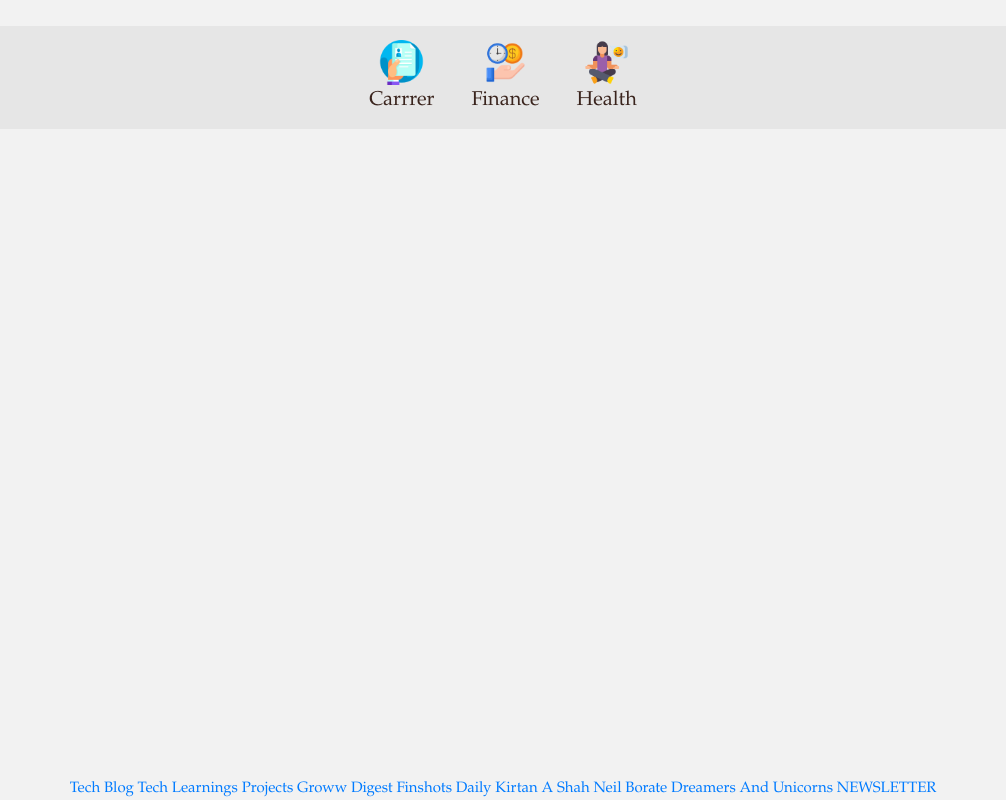
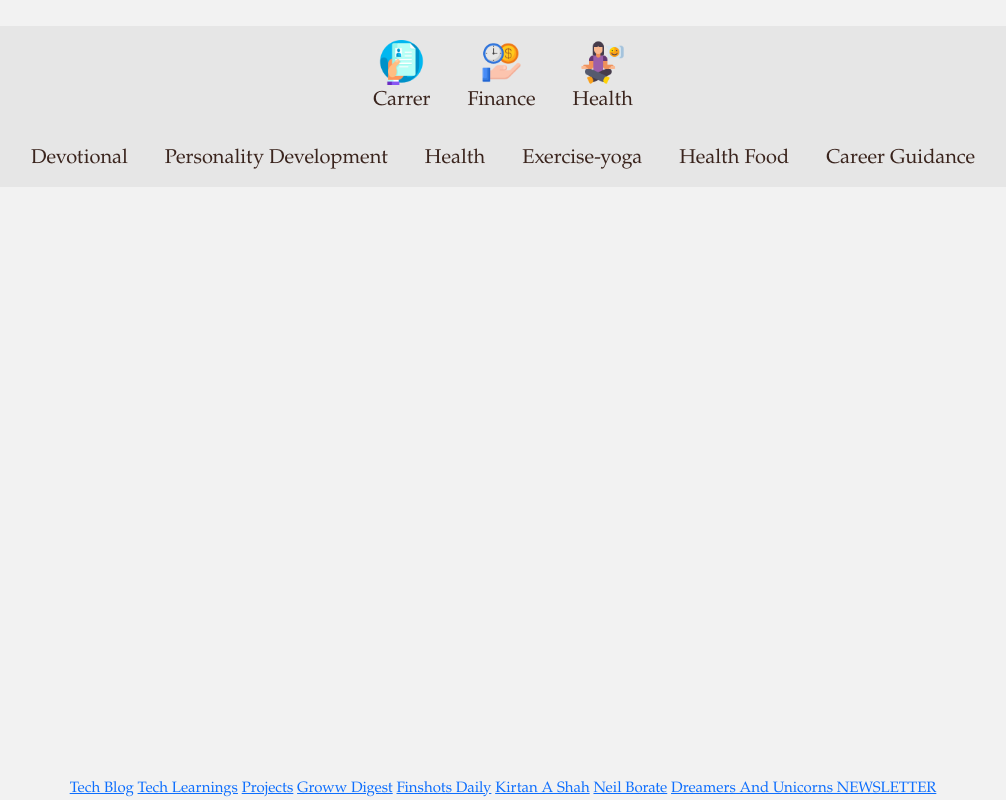
Before and after one commit to srinivasu-nalla/srivasu_app, a plain HTML site: page index.html in a window 1280 px wide. Shown: the whole page, without its empty margins (137-1143 px from the left). Drawn offline with nearby package versions, Linux system fonts and the light colour scheme.

Commit message:
Update index.html
Added Enadu Links for Reading

```diff
--- a/index.html
+++ b/index.html
@@ -5,13 +5,11 @@
     <meta charset="UTF-8">
     <meta name="viewport" content="width=device-width, initial-scale=1.0">
     <title>Srivasu</title>
-    <link rel="stylesheet" href="https://stackpath.bootstrapcdn.com/bootstrap/4.3.1/css/bootstrap.min.css">
-    <link rel="stylesheet" href="https://cdnjs.cloudflare.com/ajax/libs/font-awesome/5.15.1/css/all.min.css">
-    <link href="https://maxcdn.bootstrapcdn.com/bootstrap/4.0.0/css/bootstrap.min.css" rel="stylesheet">
-    <script src="https://cdnjs.cloudflare.com/ajax/libs/popper.js/1.12.9/umd/popper.min.js"></script>
-    <script src="https://code.jquery.com/jquery-3.3.1.slim.min.js"></script>
-    <script src="https://cdnjs.cloudflare.com/ajax/libs/popper.js/1.14.7/umd/popper.min.js"></script>
-    <script src="https://stackpath.bootstrapcdn.com/bootstrap/4.3.1/js/bootstrap.min.js"></script>
+    <link rel="stylesheet" href="https://cdn.jsdelivr.net/npm/bootstrap@5.3.2/dist/css/bootstrap.min.css">
+    <link rel="stylesheet" href="https://cdnjs.cloudflare.com/ajax/libs/font-awesome/6.5.1/css/all.min.css">
+    <script src="https://code.jquery.com/jquery-3.7.1.slim.min.js"></script>
+    <script src="https://cdnjs.cloudflare.com/ajax/libs/popper.js/2.11.8/umd/popper.min.js"></script>
+    <script src="https://cdn.jsdelivr.net/npm/bootstrap@5.3.2/dist/js/bootstrap.min.js"></script>
 
     <style>
         body {
@@ -123,9 +121,22 @@
             <div class="col-12">
                 <!-- Nav Bar with Images -->
                 <div class="navbar_1">
-                    <a href="https://grow.srivasu.com/"><img src="carrrer.png" alt="Home">Carrrer</a>
+                    <a href="https://grow.srivasu.com/"><img src="carrrer.png" alt="Home">Carrer</a>
                     <a href="https://money.srivasu.com/" "><img src="finance.png "" alt="Home">Finance</a>
                     <a href="https://wellness.srivasu.com/"><img src="health.png" alt="Home">Health</a>
+                </div>
+
+                <!-- Footer -->
+    <div class="container">
+        <div class="row">
+            <div class="col-12">
+                <div class="navbar_1">
+                    <a href="https://www.eenadu.net/devotional/religion-good">Devotional</a>
+                    <a href="https://www.eenadu.net/youth/personality-development" >Personality Development</a>
+                    <a href="https://www.eenadu.net/women/health/" >Health</a>
+                    <a href="https://www.eenadu.net/health/exercise-yoga" >Exercise-yoga</a>
+                    <a href="https://www.eenadu.net/health/food">Health Food</a>
+                    <a href="https://www.eenadu.net/education/career-guidance" >Career Guidance</a>
                 </div>
 
                 <!-- Footer -->
@@ -138,6 +149,8 @@
                     <a href="https://www.linkedin.com/in/kirtanshahcfp/recent-activity/all/" class="button_f">Kirtan A Shah</a>
                     <a href="https://www.linkedin.com/in/neil-borate-1a435a57/recent-activity/all/" class="button_f">Neil Borate</a>
                     <a href="https://www.linkedin.com/newsletters/dreamers-and-unicorns-6739009776786698240/" class="button_f">Dreamers And Unicorns NEWSLETTER</a>
+
+
                 </div>
             </div>
         </div>
```
